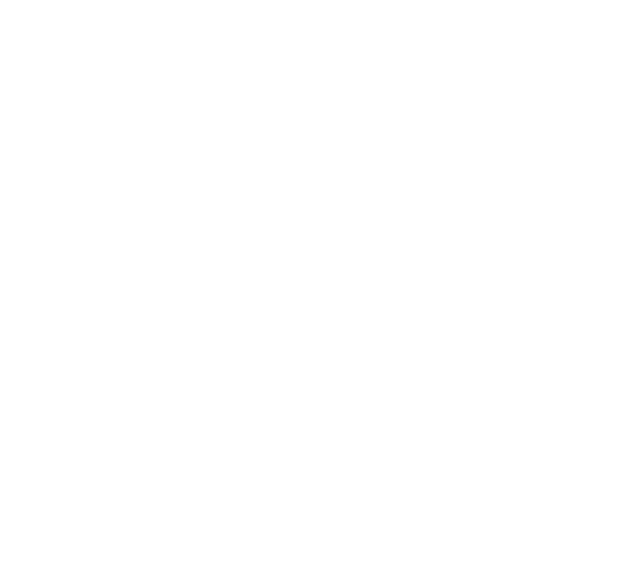
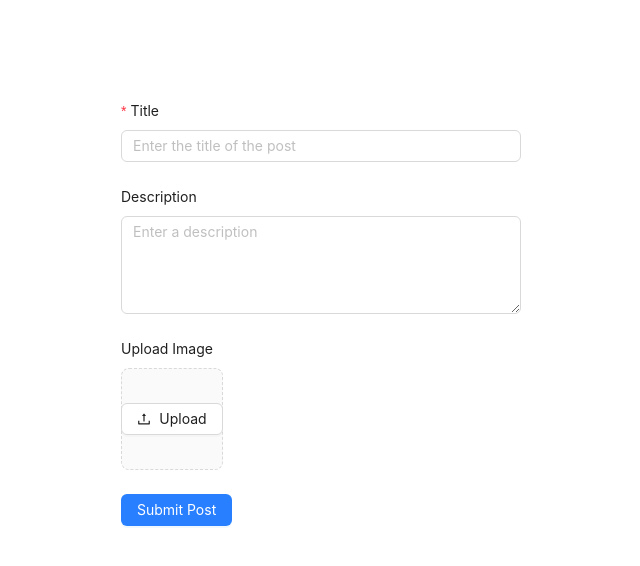
Before and after one commit to butcreep/react-event, a React (Create React App) app: page /mail/quest in a window 1280 px wide. Before the commit this address had no page. Shown: the top 566 px of the page, without its empty margins (319-959 px from the left). Built offline with nearby package versions, Linux system fonts and the light colour scheme.

Commit message:
글 작성 페이지

```diff
--- a/src/App.jsx
+++ b/src/App.jsx
@@ -2,6 +2,7 @@
 import Admin from "./pages/Admin";
 import Login from "./pages/Login";
 import Join from "./pages/Join";
+import QuestPost from "./pages/QuestPost";
 import JoinForm from "components/JoinForm";
 import Agreement from "components/CheckForm";
 import LawyerInfo from "pages/Join/lawyerInfo";
@@ -20,6 +21,7 @@
 
         <Route path="/signup" element={<SignUpForm />} />
         <Route path="/join/:type" element={<JoinForm />} />
+        <Route path="/mail/quest" element={<QuestPost />} />
       </Routes>
     </BrowserRouter>
   );
--- /dev/null
+++ b/src/pages/QuestPost/index.jsx
@@ -0,0 +1,172 @@
+// import React, { useState } from "react";
+// import { Upload, Button, message, Form, Input } from "antd";
+// import { UploadOutlined } from "@ant-design/icons";
+// import axios from "axios";
+
+// function QuestPost() {
+//   const [fileList, setFileList] = useState([]);
+
+//   const onChange = ({ fileList: newFileList }) => {
+//     setFileList(newFileList);
+//   };
+
+//   const onPreview = async file => {
+//     let src = file.url;
+//     if (!src) {
+//       src = await new Promise(resolve => {
+//         const reader = new FileReader();
+//         reader.readAsDataURL(file.originFileObj);
+//         reader.onload = () => resolve(reader.result);
+//       });
+//     }
+//     const image = new Image();
+//     image.src = src;
+//     const imgWindow = window.open(src);
+//     imgWindow.document.write(image.outerHTML);
+//   };
+
+//   const onFinish = async values => {
+//     // Assume the server expects 'title', 'description', and 'imageUrl' keys
+//     const postData = {
+//       title: values.title,
+//       description: values.description,
+//       imageUrl: fileList.length > 0 ? fileList[0].thumbUrl : null,
+//     };
+//     try {
+//       const response = await axios.post("http://localhost:3001/mails", postData);
+//       message.success("Post submitted successfully!");
+//       console.log(response.data); // 응답 로그 출력
+//       setFileList([]); // Clear the uploaded file list after submitting
+//     } catch (error) {
+//       message.error("Failed to submit post");
+//       console.error(error);
+//     }
+//   };
+
+//   const uploadButton = <Button icon={<UploadOutlined />}>Upload</Button>;
+
+//   return (
+//     <Form onFinish={onFinish} layout="vertical" style={{ width: 400, margin: "100px auto" }}>
+//       <Form.Item name="title" label="Title" rules={[{ required: true, message: "Please input a title!" }]}>
+//         <Input placeholder="Enter the title of the post" />
+//       </Form.Item>
+//       <Form.Item name="description" label="Description">
+//         <Input.TextArea rows={4} placeholder="Enter a description" />
+//       </Form.Item>
+//       <Form.Item label="Upload Image">
+//         <Upload
+//           listType="picture-card"
+//           fileList={fileList}
+//           onChange={onChange}
+//           onPreview={onPreview}
+//           beforeUpload={() => false} // Do not automatically upload
+//         >
+//           {fileList.length < 1 && uploadButton}
+//         </Upload>
+//       </Form.Item>
+//       <Form.Item>
+//         <Button type="primary" htmlType="submit">
+//           Submit Post
+//         </Button>
+//       </Form.Item>
+//     </Form>
+//   );
+// }
+
+// export default QuestPost;import React, { useState } from "react";
+
+import React, { useState } from "react";
+import { Upload, Button, message, Form, Input } from "antd";
+import { UploadOutlined } from "@ant-design/icons";
+import axios from "axios";
+
+function QuestPost() {
+  const [fileList, setFileList] = useState([]);
+  const onChange = ({ fileList: newFileList }) => {
+    setFileList(newFileList);
+  };
+
+  const onPreview = async file => {
+    let src = file.url;
+    if (!src) {
+      src = await new Promise(resolve => {
+        const reader = new FileReader();
+        reader.readAsDataURL(file.originFileObj);
+        reader.onload = () => resolve(reader.result);
+      });
+    }
+    const image = new Image();
+    image.src = src;
+    const imgWindow = window.open(src);
+    imgWindow.document.write(image.outerHTML);
+  };
+  const uploadButton = <Button icon={<UploadOutlined />}>Upload</Button>;
+  const customRequest = ({ file, onProgress, onSuccess, onError }) => {
+    const formData = new FormData();
+    formData.append("file", file);
+
+    axios
+      .post("http://localhost:3001/mails", formData, {
+        onUploadProgress: ({ total, loaded }) => {
+          onProgress({ percent: Math.round((loaded / total) * 100) });
+        },
+      })
+      .then(response => {
+        onSuccess(response.data);
+        setFileList([]); // Clear the uploaded file list after submitting
+        message.success("File uploaded successfully!");
+      })
+      .catch(error => {
+        onError(error);
+        message.error("Failed to upload file");
+      });
+  };
+
+  const onFinish = async values => {
+    // Assume the server expects 'title', 'description', and 'imageUrl' keys
+    const postData = {
+      title: values.title,
+      description: values.description,
+      imageUrl: fileList.length > 0 ? fileList[0].thumbUrl : null,
+    };
+    try {
+      const response = await axios.post("http://localhost:3001/mails", postData);
+      message.success("Post submitted successfully!");
+      console.log(response.data); // 응답 로그 출력
+      setFileList([]); // Clear the uploaded file list after submitting
+    } catch (error) {
+      message.error("Failed to submit post");
+      console.error(error);
+    }
+  };
+
+  return (
+    <Form onFinish={onFinish} layout="vertical" style={{ width: 400, margin: "100px auto" }}>
+      <Form.Item name="title" label="Title" rules={[{ required: true, message: "Please input a title!" }]}>
+        <Input placeholder="Enter the title of the post" />
+      </Form.Item>
+      <Form.Item name="description" label="Description">
+        <Input.TextArea rows={4} placeholder="Enter a description" />
+      </Form.Item>
+      <Form.Item label="Upload Image">
+        <Upload
+          listType="picture-card"
+          fileList={fileList}
+          customRequest={customRequest}
+          onPreview={onPreview}
+          onChange={onChange}
+          beforeUpload={() => false} // Do not automatically upload
+        >
+          {fileList.length < 1 && uploadButton}
+        </Upload>
+      </Form.Item>
+      <Form.Item>
+        <Button type="primary" htmlType="submit">
+          Submit Post
+        </Button>
+      </Form.Item>
+    </Form>
+  );
+}
+
+export default QuestPost;
```
Also changed, not shown: package.json (+8 -0 lines), server.js (added, +48 -0 lines), 1 other file (tests, documents, lock files or other folders).
